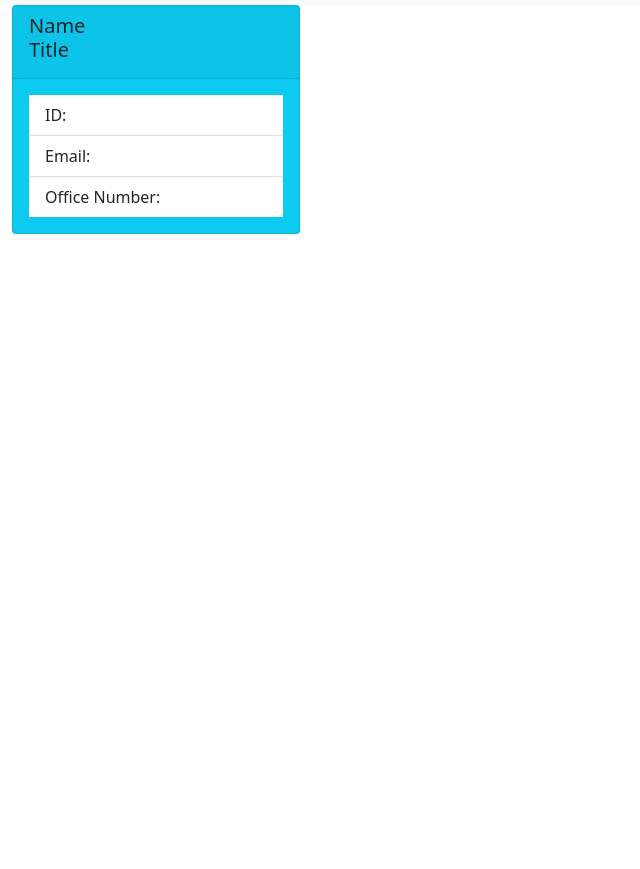
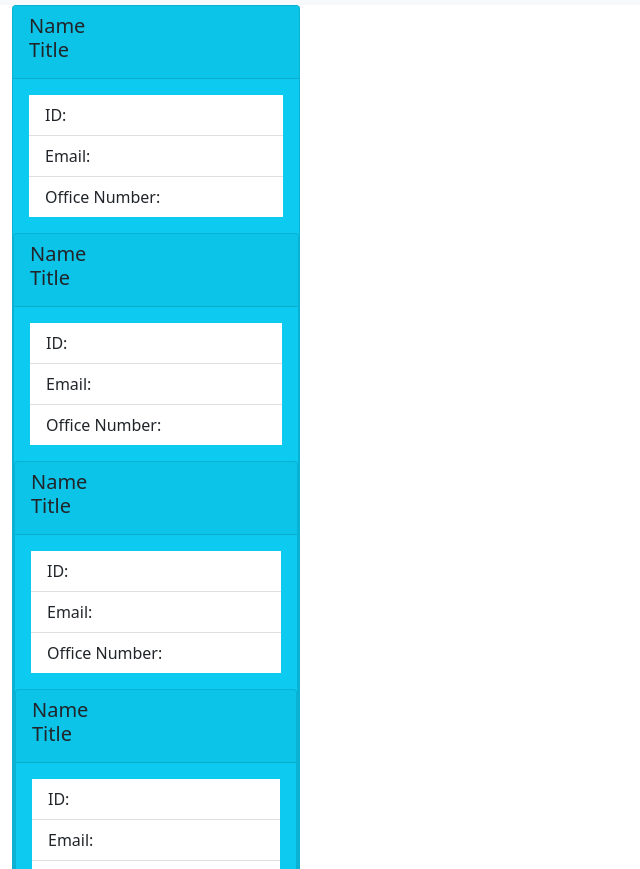
Before and after one commit to Nmenotti20/Team_Profile_Generator, a website: page Develop/index.html in a window 1280 px wide. Shown: the part 83-952 px from the top of the page, without its empty margins (0-640 px from the left). Before the commit the page ends 800 px from the top, so only its background shows below. Drawn offline with nearby package versions, Linux system fonts and the light colour scheme.

Commit message:
added more cards to index.html

```diff
--- a/Develop/index.html
+++ b/Develop/index.html
@@ -29,7 +29,68 @@
 <!-- Content here -->
 <div class="container-fluid">
 
-    <!--Info Card-->
+    <!--Info Card A -->
+    <div class="card text-dark bg-info mb-3 text-start" style="max-width: 18rem;">
+        <div class="card-header">
+            <h5>Name<br>Title</br>
+            </h5>
+        </div>
+
+        <div class="card-body">
+          <ul class="list-group list-group-flush text-start">
+            <li class="list-group-item">ID:                              </li>
+            <li class="list-group-item">Email:                           </li>
+            <li class="list-group-item">Office Number:                   </li>
+          </ul>
+        </div>
+
+    <!--Info Card B -->
+    <div class="card text-dark bg-info mb-3 text-start" style="max-width: 18rem;">
+        <div class="card-header">
+            <h5>Name<br>Title</br>
+            </h5>
+        </div>
+
+        <div class="card-body">
+          <ul class="list-group list-group-flush text-start">
+            <li class="list-group-item">ID:                              </li>
+            <li class="list-group-item">Email:                           </li>
+            <li class="list-group-item">Office Number:                   </li>
+          </ul>
+        </div>
+
+    <!--Info Card C -->
+    <div class="card text-dark bg-info mb-3 text-start" style="max-width: 18rem;">
+        <div class="card-header">
+            <h5>Name<br>Title</br>
+            </h5>
+        </div>
+
+        <div class="card-body">
+          <ul class="list-group list-group-flush text-start">
+            <li class="list-group-item">ID:                              </li>
+            <li class="list-group-item">Email:                           </li>
+            <li class="list-group-item">Office Number:                   </li>
+          </ul>
+        </div>
+
+
+    <!--Info Card D -->
+    <div class="card text-dark bg-info mb-3 text-start" style="max-width: 18rem;">
+        <div class="card-header">
+            <h5>Name<br>Title</br>
+            </h5>
+        </div>
+
+        <div class="card-body">
+          <ul class="list-group list-group-flush text-start">
+            <li class="list-group-item">ID:                              </li>
+            <li class="list-group-item">Email:                           </li>
+            <li class="list-group-item">Office Number:                   </li>
+          </ul>
+        </div>
+
+    <!--Info Card E -->
     <div class="card text-dark bg-info mb-3 text-start" style="max-width: 18rem;">
         <div class="card-header">
             <h5>Name<br>Title</br>
@@ -48,11 +109,6 @@
 
 
 
-
-
-
-
-
 </div>
 </body>
 </html>
```
